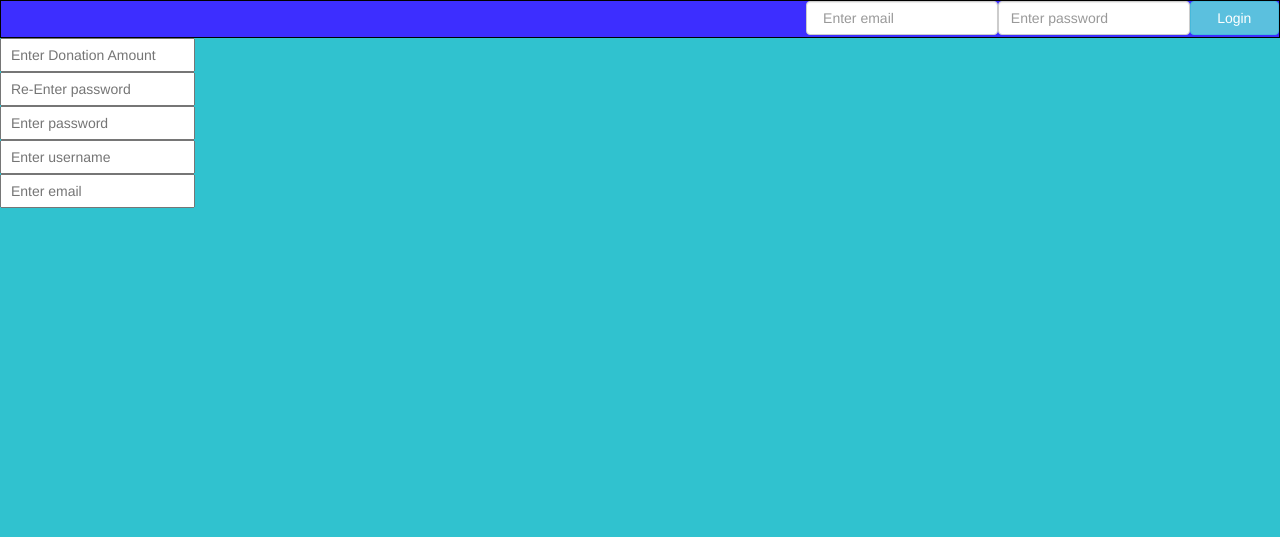
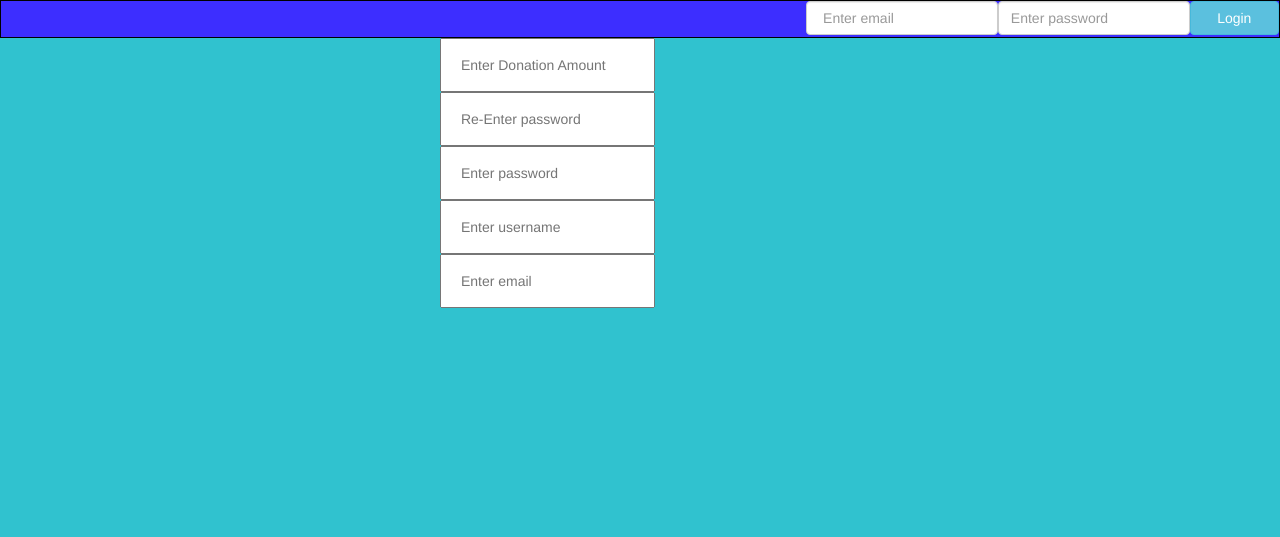
Before and after one commit to gmaurer/mastersofcode1, a PHP site: page / in a window 1280 px wide. Shown: the top 537 px of the page. Run offline with PHP 8.4, Linux system fonts and the light colour scheme; some libraries are stand-ins or nearby versions.

Commit message:
recentering again

```diff
--- a/www/index.php
+++ b/www/index.php
@@ -62,7 +62,7 @@
     .form-control1{
 
         display: block;
-        padding: 5px;
+        padding: 15px;
 
 
     }
@@ -81,7 +81,9 @@
     .inputNew{
         top: 38px;
         height: 500px;
-        margin:auto;
+        width: 400px ;
+        margin-left: auto ;
+        margin-right: auto ;
 
     }
 
```
